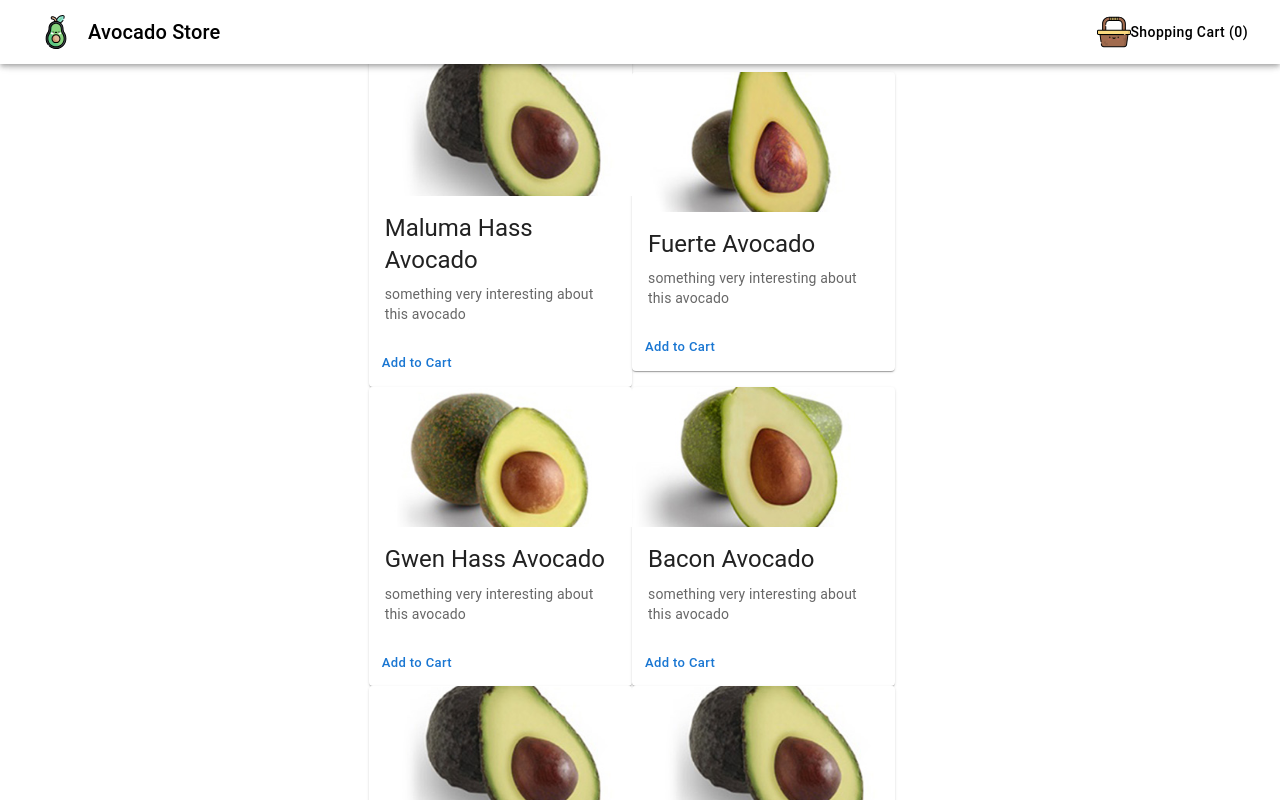
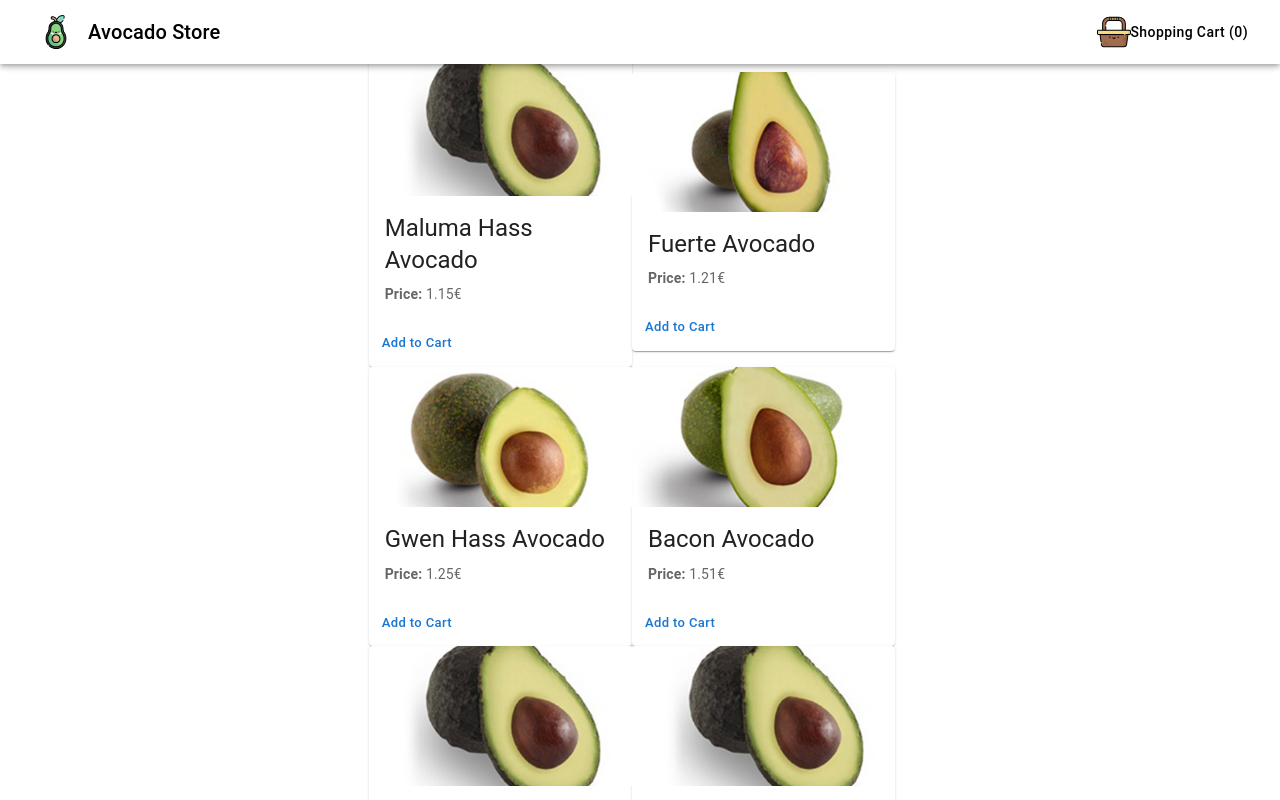
Before and after one commit to AlexisMora/Avocado-Store, a Next.js app: page / in a window 1280 px wide. Shown: the top 800 px of the page. Built offline with nearby package versions, Linux system fonts and the light colour scheme.

Commit message:
feat: product detail

```diff
--- a/components/ProductCard.tsx/ProductCard.tsx
+++ b/components/ProductCard.tsx/ProductCard.tsx
@@ -4,12 +4,17 @@ import CardContent from '@mui/material/CardContent'
 import CardMedia from '@mui/material/CardMedia'
 import Typography from '@mui/material/Typography'
 import { Button, CardActionArea, CardActions } from '@mui/material'
+import { useRouter } from 'next/router'
 
 type props = {
   product : TProduct
 }
 
-const ProductCard = ({ product: { name, id, price, image } }:props) => {
+const ProductCard = ({ product: { name, id, price, image, attributes } }:props) => {
+  const router = useRouter()
+  const handleDetailRedirect = () => {
+    router.push(`/product/${id}`)
+  }
   return (
     <Card sx={{ maxWidth: 345 }}>
       <CardActionArea>
@@ -18,13 +23,14 @@ const ProductCard = ({ product: { name, id, price, image } }:props) => {
           height="140"
           image={image}
           alt={name}
+          onClick={() => handleDetailRedirect()}
         />
         <CardContent>
           <Typography gutterBottom variant="h5" component="div">
             {name}
           </Typography>
           <Typography variant="body2" color="text.secondary">
-            something very interesting about this avocado
+            <strong>Price:</strong> <span>{price}€</span>
           </Typography>
         </CardContent>
       </CardActionArea>
```
